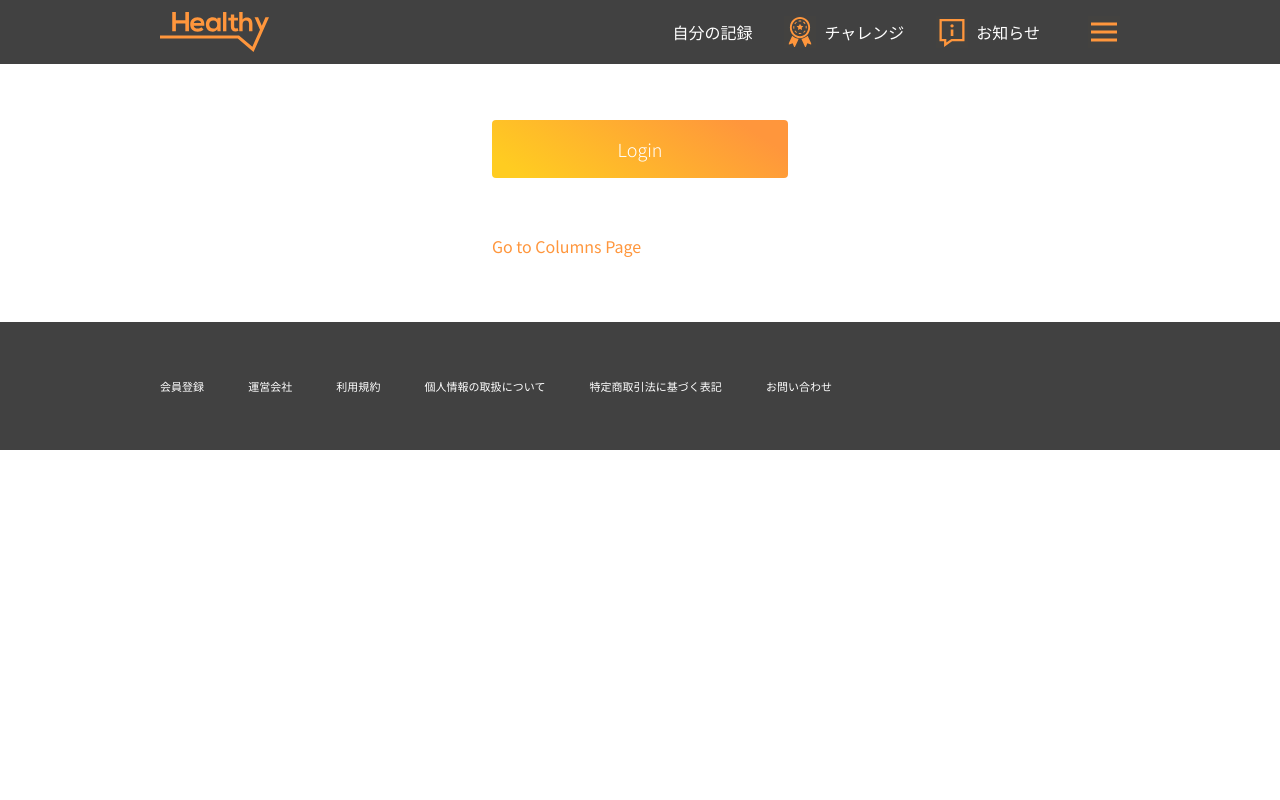
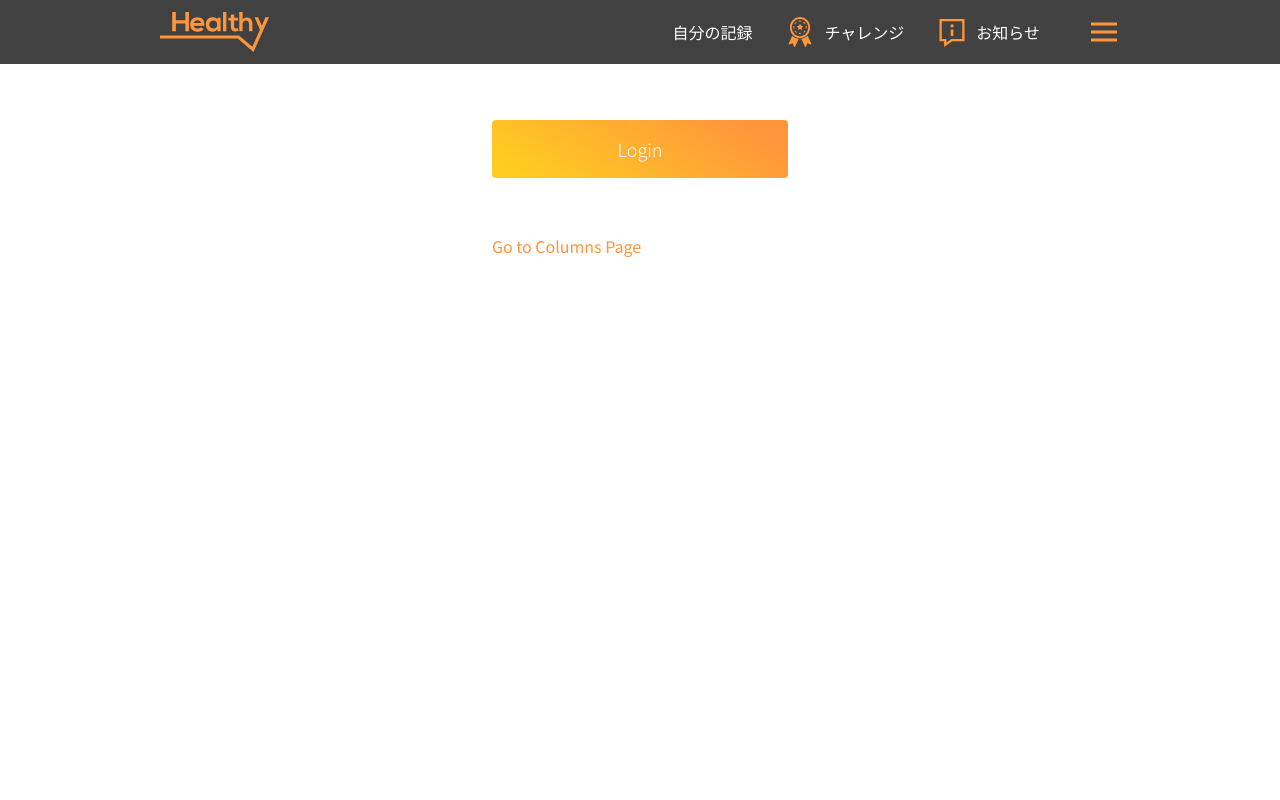
Before and after one commit to NguyenChiTrung1310/NguyenChiTrung_Test_20230116, a React (Create React App) app in the folder frontend/: page /login in a window 1280 px wide. Shown: the top 800 px of the page. Built offline with nearby package versions, Linux system fonts and the light colour scheme; some icons are missing.

Commit message:
add min height

```diff
--- a/frontend/src/pages/LoginPage/index.tsx
+++ b/frontend/src/pages/LoginPage/index.tsx
@@ -17,7 +17,7 @@
   }, [token]);
 
   return (
-    <div className='w-full'>
+    <div className='w-full min-h-screen'>
       <div className='mt-14 block w-fit mx-auto'>
         <Button onClick={onLogin} className=''>
           Login
--- a/frontend/src/pages/Page404/index.tsx
+++ b/frontend/src/pages/Page404/index.tsx
@@ -1,5 +1,5 @@
 const Page404 = () => {
-  return <div>Page404</div>;
+  return <div className='min-h-screen'>Page404</div>;
 };
 
 export default Page404;
```
